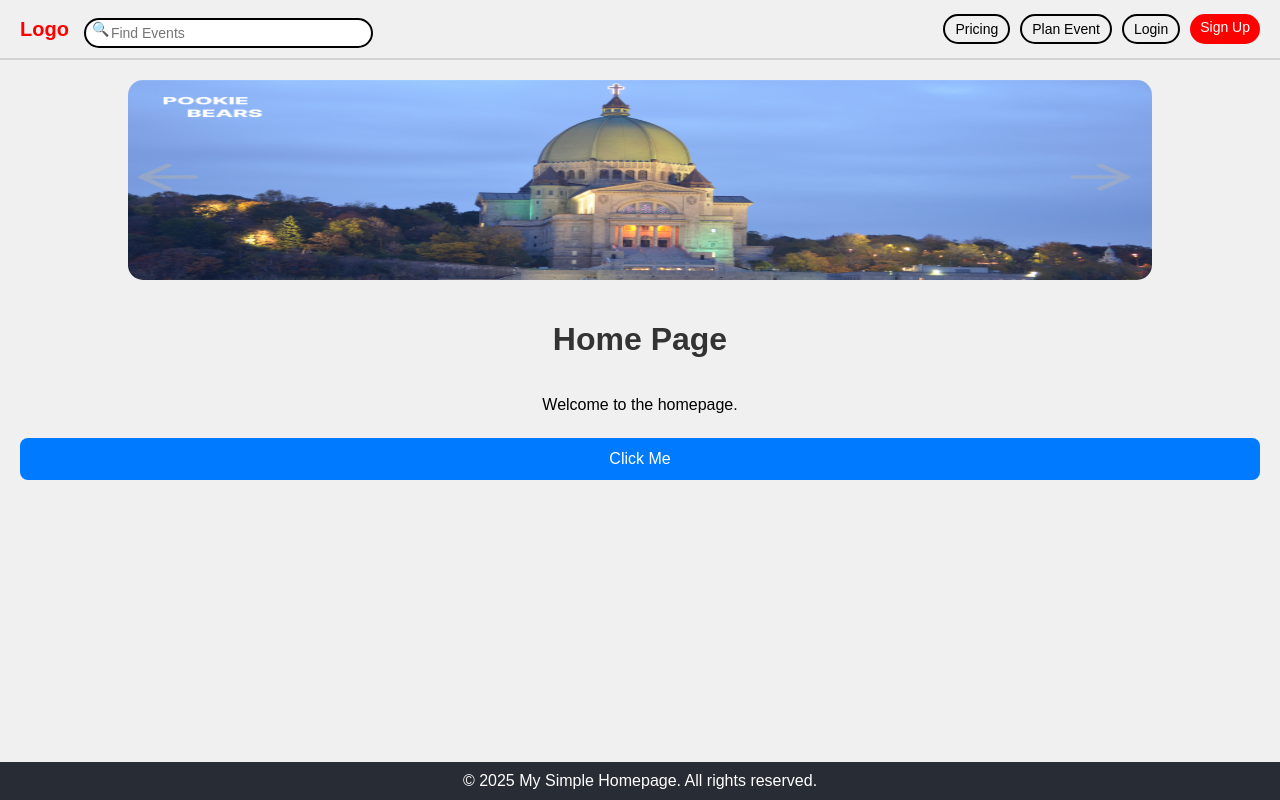
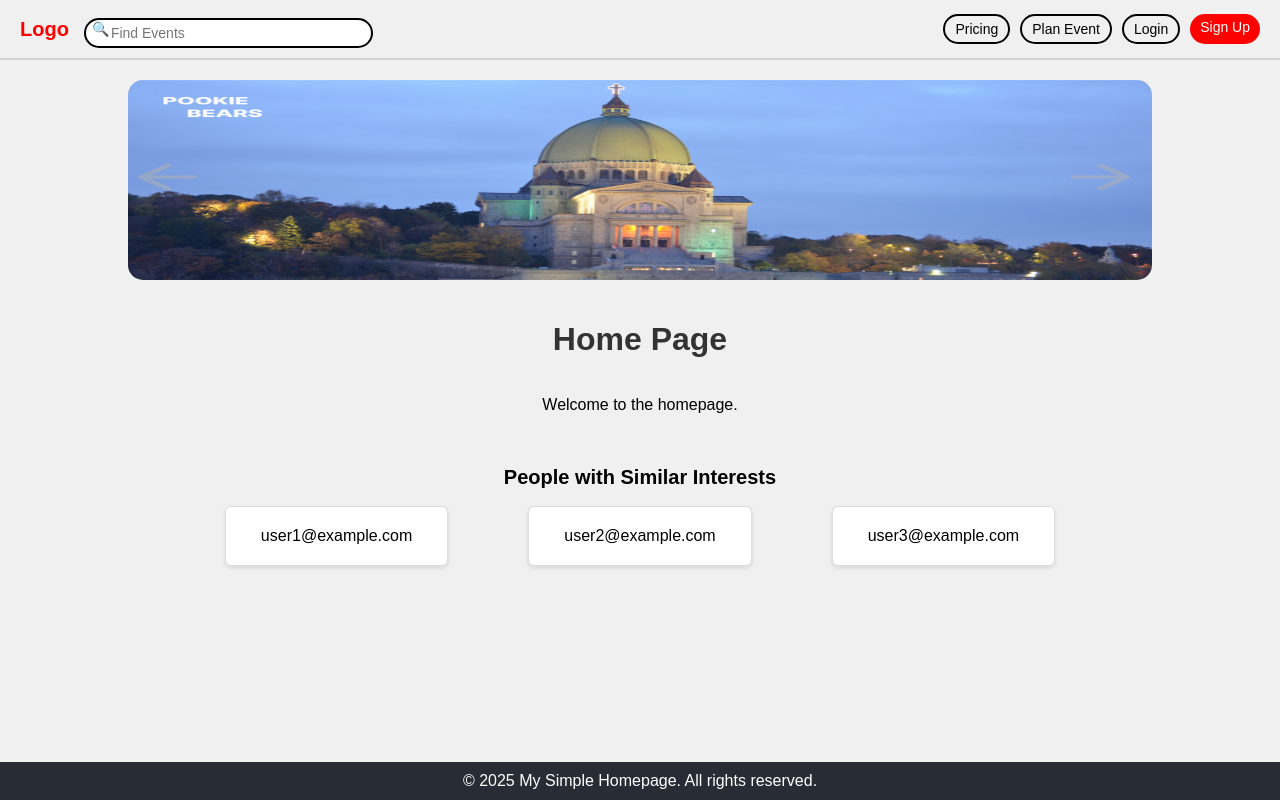
Before and after one commit to Atai-Askarov/soen-343, a React (Create React App) app in the folder frontend/sees-react/: page / in a window 1280 px wide. Built offline with nearby package versions, Linux system fonts and the light colour scheme.

Commit message:
Added simple people with similar interests section on homepage (frontend only)

```diff
--- a/frontend/sees-react/src/pages/Home.jsx
+++ b/frontend/sees-react/src/pages/Home.jsx
@@ -1,5 +1,12 @@
 import React from "react";
 import "./css/home.css";
+
+// Hardcoded list of users with similar interests
+const similarUsers = [
+  { email: "user1@example.com" },
+  { email: "user2@example.com" },
+  { email: "user3@example.com" },
+];
 
 const Home = () => {
   return (
@@ -14,7 +21,20 @@ const Home = () => {
       <div className="content">
         <h1>Home Page</h1>
         <p>Welcome to the homepage.</p>
-        <button onClick={() => alert("Button clicked!")}>Click Me</button>
+
+        {/* People with Similar Interests Section (always visible, hardcoded), will need to change visibility with role implementation */}
+        <div className="similar-interests-section">
+          <h2>People with Similar Interests</h2>
+          {similarUsers.length === 0 ? (
+            <p>No users found with similar interests.</p>
+          ) : (
+            <ul className="matching-users-list">
+              {similarUsers.slice(0, 3).map((user, index) => (
+                <li key={index}>{user.email}</li>
+              ))}
+            </ul>
+          )}
+        </div>
       </div>
     </div>
   );
--- a/frontend/sees-react/src/pages/adminDashboard.jsx
+++ b/frontend/sees-react/src/pages/adminDashboard.jsx
@@ -32,7 +32,7 @@ const initialEvents = [
 ];
 
 const AdminDashboard = () => {
-  const [events, setEvents] = useState(initialEvents); //Please remove this when backend logic is made to retrieve events list
+  const [events, setEvents] = useState(initialEvents); //Please remove this when backend logic is made to retrieve events list, code assumes cookies :(
 
   //TODO - Fetch events from backend and use the 2 commented lines below
   //const [events, setEvents] = useState([]);
--- a/frontend/sees-react/src/pages/css/home.css
+++ b/frontend/sees-react/src/pages/css/home.css
@@ -19,3 +19,28 @@
   align-items: center;
   padding: 20px;
 }
+
+.similar-interests-section {
+  margin-top: 20px;
+}
+
+.similar-interests-section h2 {
+  font-size: 20px;
+  font-weight: bold;
+}
+
+.matching-users-list {
+  list-style-type: none;
+  padding: 0;
+  display: flex;
+  gap: 80px; /* Space between emails */
+}
+
+.matching-users-list li {
+  font-size: 16px;
+  background-color: white;
+  border: 1px solid #ddd;
+  padding: 20px 35px;
+  border-radius: 6px;
+  box-shadow: 0 2px 4px rgba(0, 0, 0, 0.1); /*subtle shadow for depth*/
+}
```
